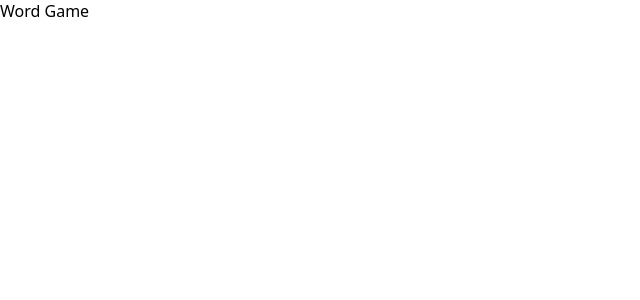
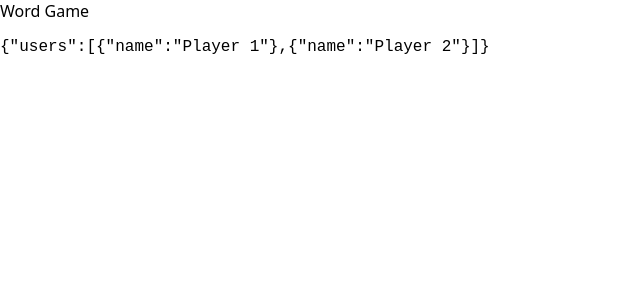
Before and after one commit to tylerschloesser/upgraded-giggle, a React app: page / in a window 1280 px wide. Shown: the top 300 px of the page, without its empty margins (0-640 px from the left). Built offline with nearby package versions, Linux system fonts and the light colour scheme.

Commit message:
add context

```diff
--- a/src/index.tsx
+++ b/src/index.tsx
@@ -1,13 +1,34 @@
+import React, { useContext, useState } from 'react'
 import { createRoot } from 'react-dom/client'
 import './index.scss'
 
+interface User {
+  name: string
+}
+
+interface AppContext {
+  users: User[]
+}
+
+const AppContext = React.createContext<AppContext>(null!)
+
 function Home() {
+  const context = useContext(AppContext)
+  return <pre>{JSON.stringify(context)}</pre>
+}
+
+function App() {
+  const [context] = useState<AppContext>({
+    users: [{ name: 'Player 1' }, { name: 'Player 2' }],
+  })
+
   return (
-    <>
+    <AppContext.Provider value={context}>
       <h1>Word Game</h1>
-    </>
+      <Home />
+    </AppContext.Provider>
   )
 }
 
 const root = createRoot(document.getElementById('root')!)
-root.render(<Home />)
+root.render(<App />)
```
